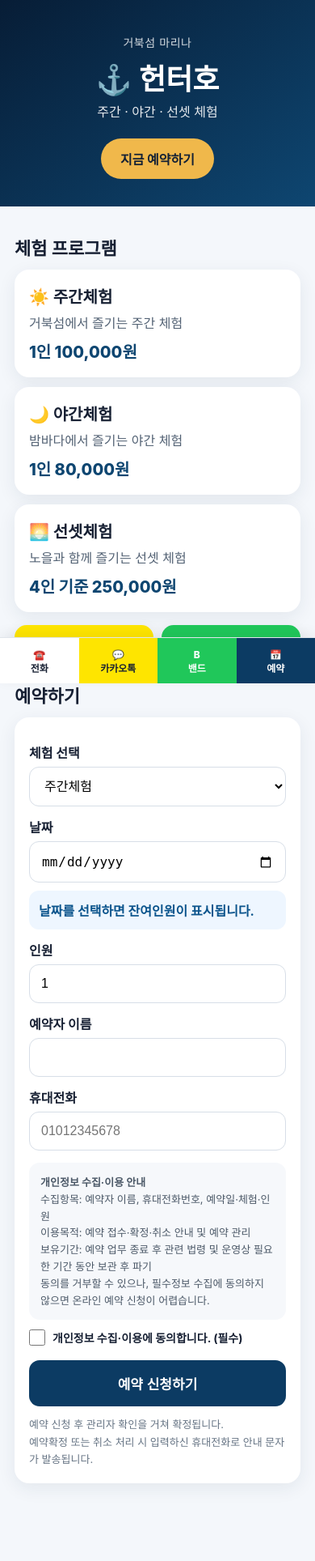
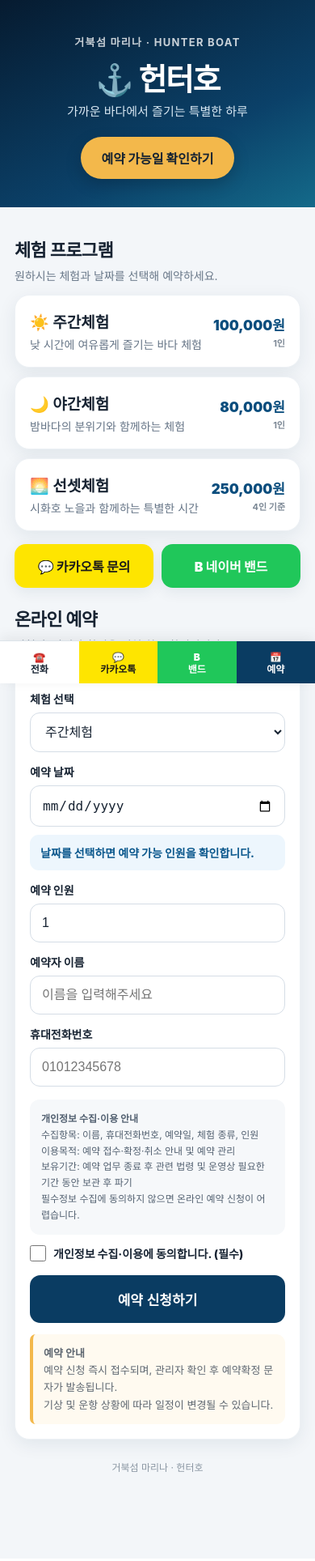
Before and after one commit to kimkyunghwan007/hunter-booking, a Flask app: page / in a window 390 px wide. Shown: the whole page at 81% size. After the commit the page ends 1818 px from the top, so only its background shows below. Run offline with Flask 3, Linux system fonts and the light colour scheme; some libraries are stand-ins or nearby versions.

Commit message:
Refactor index.html for improved layout and styling
Updated the layout and styling of the index page, including adjustments to the hero section, program cards, and reservation form. Improved responsiveness and visual appeal.

```diff
--- a/templates/index.html
+++ b/templates/index.html
@@ -3,66 +3,69 @@
 <head>
   <meta charset="utf-8">
   <meta name="viewport" content="width=device-width,initial-scale=1,viewport-fit=cover">
+  <meta name="theme-color" content="#08243d">
   <title>거북섬 헌터호 예약</title>
   <style>
-    *{box-sizing:border-box} html{scroll-behavior:smooth}
-    body{margin:0;font-family:-apple-system,BlinkMacSystemFont,"Noto Sans KR","Malgun Gothic",sans-serif;background:#f4f7fb;color:#172033;padding-bottom:78px}
+    *{box-sizing:border-box}html{scroll-behavior:smooth}
+    body{margin:0;font-family:-apple-system,BlinkMacSystemFont,"Noto Sans KR","Malgun Gothic",sans-serif;background:#f3f6f9;color:#172332;padding-bottom:82px}
     a{text-decoration:none;color:inherit}
-    .hero{background:linear-gradient(145deg,#071d36,#0e4671);color:white;padding:42px 20px 34px;text-align:center}
-    .hero .small{font-size:14px;opacity:.82;letter-spacing:.04em}
-    .hero h1{font-size:36px;margin:7px 0 4px}
-    .hero p{margin:0 0 22px;opacity:.9}
-    .hero .cta{display:inline-block;background:#f0b84b;color:#152235;font-weight:800;padding:13px 24px;border-radius:999px}
+    .hero{background:linear-gradient(155deg,#061b30 0%,#0b4169 65%,#146a8a 100%);color:#fff;padding:42px 20px 35px;text-align:center}
+    .eyebrow{font-size:13px;font-weight:700;letter-spacing:.1em;opacity:.78}
+    .hero h1{font-size:38px;margin:7px 0 3px;letter-spacing:-.04em}
+    .hero p{margin:0 0 22px;color:#d9e8f3;font-size:15px}
+    .hero .cta{display:inline-block;background:#f3b84b;color:#142232;font-weight:900;padding:14px 26px;border-radius:999px;box-shadow:0 7px 20px rgba(0,0,0,.18)}
     main{max-width:680px;margin:auto;padding:18px}
-    .section-title{font-size:22px;margin:16px 0 12px}
-    .cards{display:grid;gap:12px}
-    .card{background:white;border-radius:18px;padding:18px;box-shadow:0 6px 22px rgba(21,45,74,.08)}
-    .program h3{margin:0 0 6px;font-size:20px}
-    .program p{margin:3px 0;color:#536274}
-    .price{font-size:20px;font-weight:800;color:#0e4671;margin-top:9px}
-    .quick{display:grid;grid-template-columns:1fr 1fr;gap:10px;margin:16px 0}
-    .quick a{padding:15px 10px;text-align:center;border-radius:15px;font-weight:800;background:white;box-shadow:0 5px 18px rgba(21,45,74,.08)}
-    .quick .kakao{background:#fee500;color:#191919}
-    .quick .band{background:#20c75a;color:white}
-    label{display:block;font-weight:750;margin:13px 0 6px}
-    select,input{width:100%;padding:14px;border:1px solid #d7dee7;border-radius:12px;background:white;font-size:16px}
-    .remaining{margin:10px 0;padding:12px;border-radius:12px;background:#eef6ff;color:#0b548c;font-weight:750}
-    .flash{background:#fff3cd;border:1px solid #ffe08a;padding:13px;border-radius:12px;margin-bottom:12px}
-    .privacy{margin-top:15px;padding:14px;background:#f6f8fb;border-radius:13px;font-size:13px;line-height:1.6;color:#4c5968}
-    .agree{display:flex;gap:9px;align-items:flex-start;margin:12px 0 4px;font-size:14px;font-weight:650}
-    .agree input{width:20px;height:20px;margin:0;flex:0 0 auto}
-    .submit{width:100%;border:0;background:#0c3b63;color:white;padding:16px;border-radius:13px;font-size:17px;font-weight:850;margin-top:14px}
-    .notice{font-size:13px;color:#667484;line-height:1.65;margin-top:12px}
-    .bottom{position:fixed;z-index:20;bottom:0;left:0;right:0;display:grid;grid-template-columns:repeat(4,1fr);background:white;border-top:1px solid #e0e5eb;box-shadow:0 -4px 16px rgba(0,0,0,.06);padding-bottom:env(safe-area-inset-bottom)}
-    .bottom a{padding:13px 3px 11px;text-align:center;font-size:12px;font-weight:800}
-    .bottom .kakao{background:#fee500}.bottom .band{background:#20c75a;color:white}.bottom .reserve{background:#0c3b63;color:white}
+    .title{font-size:22px;margin:17px 0 12px;letter-spacing:-.03em}
+    .sub{margin:-5px 0 14px;color:#687788;font-size:14px}
+    .cards{display:grid;gap:11px}
+    .card{background:#fff;border-radius:18px;padding:18px;box-shadow:0 6px 22px rgba(19,48,75,.08);border:1px solid #edf1f5}
+    .program{display:flex;align-items:center;justify-content:space-between;gap:14px}
+    .program h3{margin:0 0 5px;font-size:19px}.program p{margin:0;color:#657486;font-size:14px}
+    .price{text-align:right;font-size:17px;font-weight:900;color:#0a4d7d;white-space:nowrap}
+    .price small{display:block;font-size:11px;font-weight:650;color:#7b8794;margin-top:2px}
+    .quick{display:grid;grid-template-columns:1fr 1fr;gap:10px;margin:16px 0 21px}
+    .quick a{padding:15px 8px;text-align:center;border-radius:14px;font-weight:900;box-shadow:0 5px 17px rgba(19,48,75,.08)}
+    .kakao{background:#fee500!important;color:#191919!important}.band{background:#20c75a!important;color:#fff!important}
+    label{display:block;font-weight:800;margin:14px 0 7px;font-size:14px}
+    select,input{width:100%;padding:14px;border:1px solid #d5dde6;border-radius:12px;background:#fff;font-size:16px;color:#172332;outline:none}
+    select:focus,input:focus{border-color:#17689d;box-shadow:0 0 0 3px rgba(23,104,157,.1)}
+    .remaining{margin:10px 0 3px;padding:12px 13px;border-radius:11px;background:#edf6fd;color:#0a578c;font-size:14px;font-weight:800}
+    .flash{background:#fff4ce;border:1px solid #f4d77b;padding:13px;border-radius:11px;margin-bottom:12px;font-weight:700}
+    .privacy{margin-top:16px;padding:14px;background:#f6f8fa;border-radius:12px;font-size:12px;line-height:1.65;color:#536171}
+    .agree{display:flex;gap:9px;align-items:flex-start;margin:13px 0 2px;font-size:14px}
+    .agree input{width:20px;height:20px;margin:0;flex:none}
+    .submit{width:100%;border:0;background:#0a3c62;color:#fff;padding:17px;border-radius:13px;font-size:17px;font-weight:900;margin-top:15px;cursor:pointer}
+    .submit:disabled{opacity:.55}
+    .guide{margin-top:14px;padding:13px;border-left:4px solid #f3b84b;background:#fffaf0;border-radius:7px 11px 11px 7px;color:#5d6670;font-size:13px;line-height:1.65}
+    .footer{text-align:center;color:#8a96a2;font-size:12px;padding:25px 0 5px}
+    .bottom{position:fixed;z-index:20;bottom:0;left:0;right:0;display:grid;grid-template-columns:repeat(4,1fr);background:#fff;border-top:1px solid #dde4ea;box-shadow:0 -4px 16px rgba(0,0,0,.07);padding-bottom:env(safe-area-inset-bottom)}
+    .bottom a{padding:12px 3px 10px;text-align:center;font-size:12px;font-weight:900;line-height:1.25}.bottom .reserve{background:#0a3c62;color:#fff}
   </style>
 </head>
 <body>
 <header class="hero">
-    <div class="small">거북섬 마리나</div>
+  <div class="eyebrow">거북섬 마리나 · HUNTER BOAT</div>
   <h1>⚓ 헌터호</h1>
-    <p>주간 · 야간 · 선셋 체험</p>
-    <a class="cta" href="#reserve">지금 예약하기</a>
+  <p>가까운 바다에서 즐기는 특별한 하루</p>
+  <a class="cta" href="#reserve">예약 가능일 확인하기</a>
 </header>
 
 <main>
-    <h2 class="section-title">체험 프로그램</h2>
+  <h2 class="title">체험 프로그램</h2>
+  <p class="sub">원하시는 체험과 날짜를 선택해 예약하세요.</p>
+
   <div class="cards">
     <div class="card program">
-        <h3>☀️ 주간체험</h3>
-        <p>거북섬에서 즐기는 주간 체험</p>
-        <div class="price">1인 100,000원</div>
+      <div><h3>☀️ 주간체험</h3><p>낮 시간에 여유롭게 즐기는 바다 체험</p></div>
+      <div class="price">100,000원<small>1인</small></div>
     </div>
     <div class="card program">
-        <h3>🌙 야간체험</h3>
-        <p>밤바다에서 즐기는 야간 체험</p>
-        <div class="price">1인 80,000원</div>
+      <div><h3>🌙 야간체험</h3><p>밤바다의 분위기와 함께하는 체험</p></div>
+      <div class="price">80,000원<small>1인</small></div>
     </div>
     <div class="card program">
-        <h3>🌅 선셋체험</h3>
-        <p>노을과 함께 즐기는 선셋 체험</p>
-        <div class="price">4인 기준 250,000원</div>
+      <div><h3>🌅 선셋체험</h3><p>시화호 노을과 함께하는 특별한 시간</p></div>
+      <div class="price">250,000원<small>4인 기준</small></div>
     </div>
   </div>
 
@@ -72,13 +75,14 @@
   </div>
 
   <section id="reserve">
-      <h2 class="section-title">예약하기</h2>
+    <h2 class="title">온라인 예약</h2>
+    <p class="sub">신청 후 관리자 확인을 거쳐 최종 확정됩니다.</p>
     <div class="card">
       {% with messages = get_flashed_messages() %}
         {% if messages %}<div class="flash">{{ messages[0] }}</div>{% endif %}
       {% endwith %}
 
-        <form method="post" action="/reserve">
+      <form method="post" action="/reserve" id="reserveForm">
         <label for="program">체험 선택</label>
         <select id="program" name="program" required>
           {% for name, info in programs.items() %}
@@ -86,26 +90,25 @@
           {% endfor %}
         </select>
 
-          <label for="date">날짜</label>
+        <label for="date">예약 날짜</label>
         <input id="date" name="date" type="date" required>
+        <div id="remaining" class="remaining">날짜를 선택하면 예약 가능 인원을 확인합니다.</div>
 
-          <div id="remaining" class="remaining">날짜를 선택하면 잔여인원이 표시됩니다.</div>
-
-          <label for="people">인원</label>
-          <input id="people" name="people" type="number" min="1" max="9" value="1" required>
+        <label for="people">예약 인원</label>
+        <input id="people" name="people" type="number" min="1" max="8" value="1" required>
 
         <label for="name">예약자 이름</label>
-          <input id="name" name="name" type="text" maxlength="30" autocomplete="name" required>
+        <input id="name" name="name" type="text" maxlength="30" placeholder="이름을 입력해주세요" autocomplete="name" required>
 
-          <label for="phone">휴대전화</label>
-          <input id="phone" name="phone" type="tel" inputmode="tel" placeholder="01012345678" maxlength="13" autocomplete="tel" required>
+        <label for="phone">휴대전화번호</label>
+        <input id="phone" name="phone" type="tel" inputmode="numeric" placeholder="01012345678" maxlength="13" autocomplete="tel" required>
 
         <div class="privacy">
           <b>개인정보 수집·이용 안내</b><br>
-            수집항목: 예약자 이름, 휴대전화번호, 예약일·체험·인원<br>
+          수집항목: 이름, 휴대전화번호, 예약일, 체험 종류, 인원<br>
           이용목적: 예약 접수·확정·취소 안내 및 예약 관리<br>
           보유기간: 예약 업무 종료 후 관련 법령 및 운영상 필요한 기간 동안 보관 후 파기<br>
-            동의를 거부할 수 있으나, 필수정보 수집에 동의하지 않으면 온라인 예약 신청이 어렵습니다.
+          필수정보 수집에 동의하지 않으면 온라인 예약 신청이 어렵습니다.
         </div>
 
         <label class="agree">
@@ -116,12 +119,15 @@
         <button class="submit" type="submit">예약 신청하기</button>
       </form>
 
-        <div class="notice">
-          예약 신청 후 관리자 확인을 거쳐 확정됩니다.<br>
-          예약확정 또는 취소 처리 시 입력하신 휴대전화로 안내 문자가 발송됩니다.
+      <div class="guide">
+        <b>예약 안내</b><br>
+        예약 신청 즉시 접수되며, 관리자 확인 후 예약확정 문자가 발송됩니다.<br>
+        기상 및 운항 상황에 따라 일정이 변경될 수 있습니다.
       </div>
     </div>
   </section>
+
+  <div class="footer">거북섬 마리나 · 헌터호</div>
 </main>
 
 <nav class="bottom">
@@ -137,37 +143,35 @@
   const people = document.getElementById('people');
   const remaining = document.getElementById('remaining');
 
-    const today = new Date();
-    const localToday = new Date(today.getTime() - today.getTimezoneOffset()*60000).toISOString().split('T')[0];
-    date.min = localToday;
+  const now = new Date();
+  date.min = new Date(now.getTime() - now.getTimezoneOffset()*60000).toISOString().split('T')[0];
 
-    async function checkAvailability() {
-      if (!program.value || !date.value) {
-        remaining.textContent = '날짜를 선택하면 잔여인원이 표시됩니다.';
+  async function checkAvailability(){
+    if(!program.value || !date.value){
+      remaining.textContent='날짜를 선택하면 예약 가능 인원을 확인합니다.';
       return;
     }
-      remaining.textContent = '잔여인원 확인 중...';
-      try {
-        const res = await fetch('/api/availability?program=' + encodeURIComponent(program.value) + '&date=' + encodeURIComponent(date.value));
-        const data = await res.json();
-        if (!data.ok) {
-          remaining.textContent = data.message || '잔여인원을 확인할 수 없습니다.';
+    remaining.textContent='예약 가능 인원 확인 중...';
+    try{
+      const res=await fetch('/api/availability?program='+encodeURIComponent(program.value)+'&date='+encodeURIComponent(date.value));
+      const data=await res.json();
+      if(!data.ok){
+        remaining.textContent=data.message || '예약 가능 여부를 확인할 수 없습니다.';
         return;
       }
-        if (data.state === '예약가능') {
-          remaining.textContent = '현재 잔여 ' + data.remaining + '명';
-          people.max = Math.max(1, data.remaining);
-        } else {
-          remaining.textContent = data.state;
-          people.max = 1;
+      if(data.state==='예약가능'){
+        remaining.textContent='✅ 예약 가능 · 잔여 '+data.remaining+'명';
+        people.max=Math.max(1,data.remaining);
+      }else{
+        remaining.textContent='⛔ '+data.state;
+        people.max=1;
       }
-      } catch (e) {
-        remaining.textContent = '잔여인원을 확인할 수 없습니다.';
+    }catch(e){
+      remaining.textContent='예약 가능 여부를 확인할 수 없습니다.';
     }
   }
-
-    program.addEventListener('change', checkAvailability);
-    date.addEventListener('change', checkAvailability);
+  program.addEventListener('change',checkAvailability);
+  date.addEventListener('change',checkAvailability);
 </script>
 </body>
 </html>
```
Lines whose indentation alone changed are shown as unchanged.
